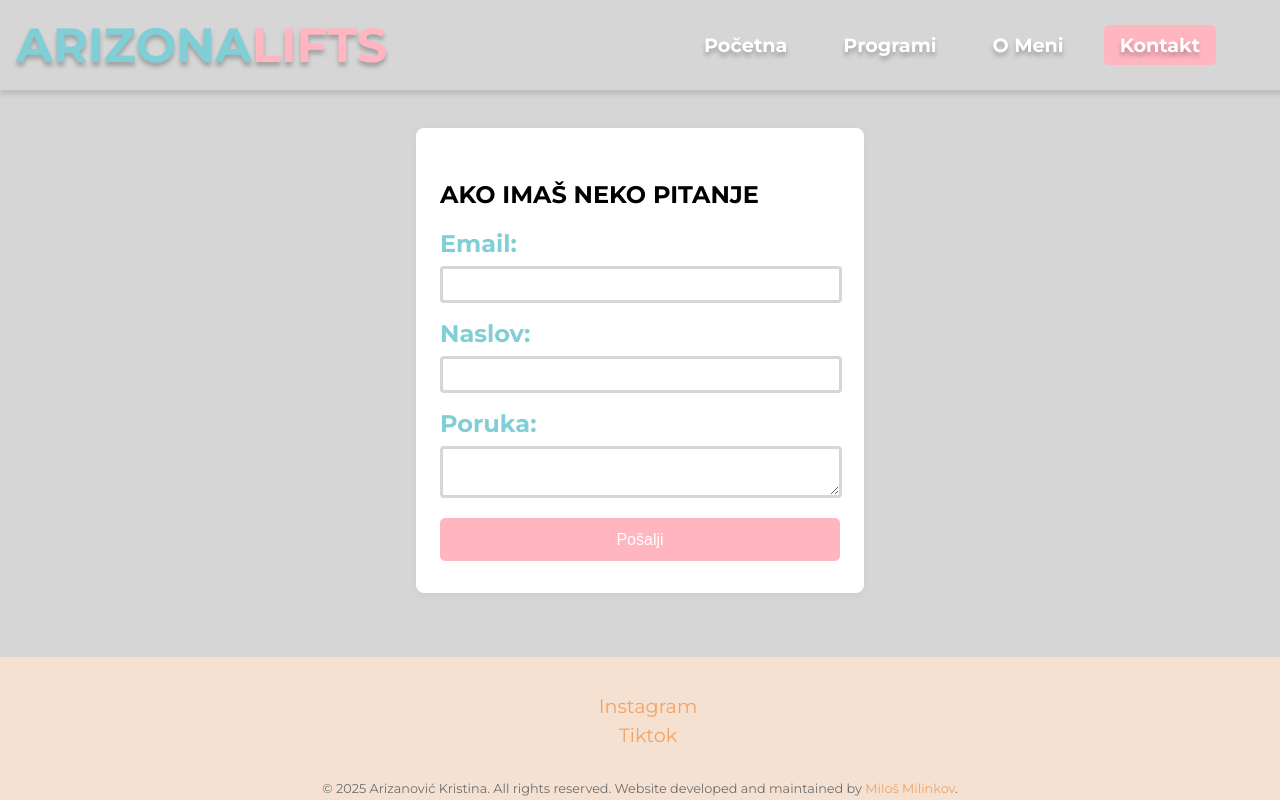
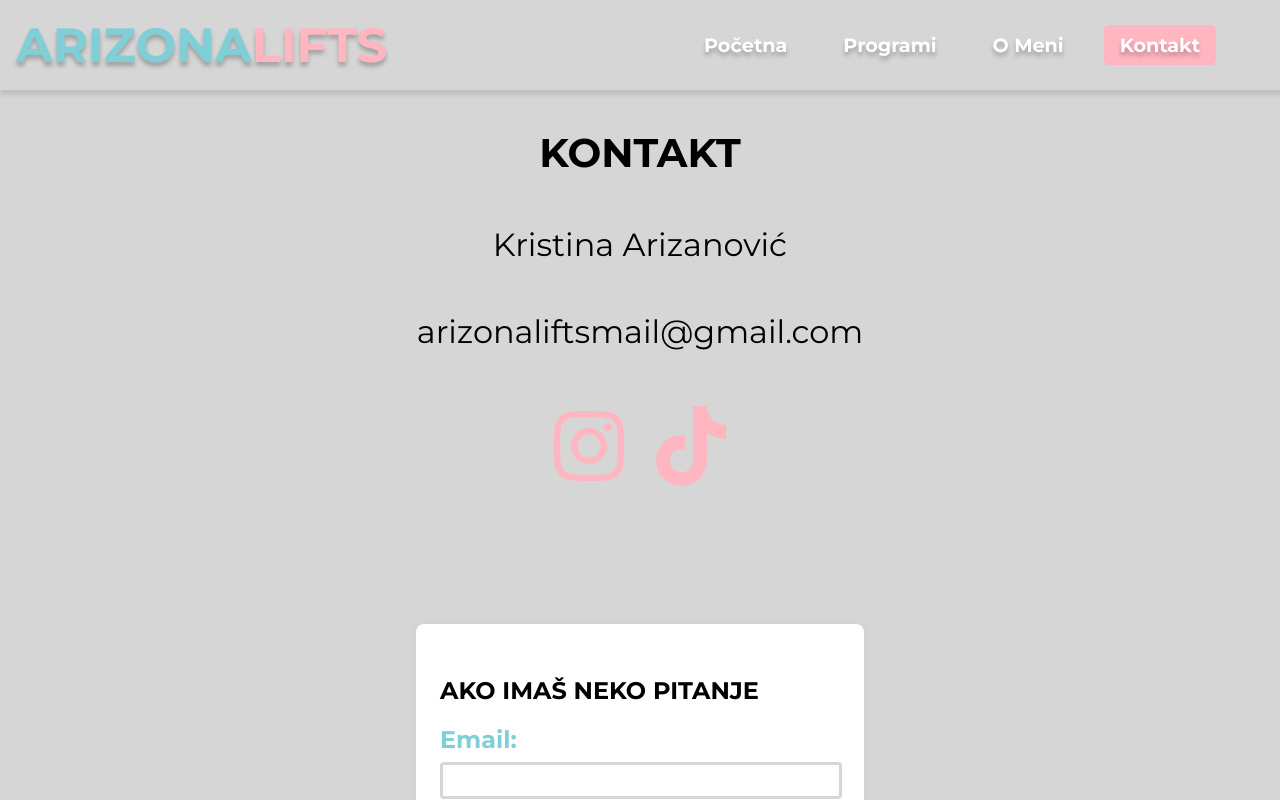
Before and after one commit to MiloshMilinkov/arizonalifts_website, a Nuxt app: page /Contact in a window 1280 px wide. Shown: the top 800 px of the page. Built offline with nearby package versions, Linux system fonts and the light colour scheme.

Commit message:
Adde info section for Contact page

```diff
--- a/package.json
+++ b/package.json
@@ -10,6 +10,9 @@
     "postinstall": "nuxt prepare"
   },
   "dependencies": {
+    "@fortawesome/fontawesome-svg-core": "^6.7.2",
+    "@fortawesome/free-brands-svg-icons": "^6.7.2",
+    "@fortawesome/vue-fontawesome": "^3.0.8",
     "nodemailer": "^6.10.0",
     "nuxt": "^3.16.2",
     "vue": "^3.5.13",
--- a/pages/Contact.vue
+++ b/pages/Contact.vue
@@ -1,4 +1,15 @@
 <template>
+    <section class="information-section">
+    <div class="info-card">
+      <h1>KONTAKT</h1>
+      <p>Kristina Arizanović</p>
+      <p>arizonaliftsmail@gmail.com</p>
+      <div class="social-media-container">
+        <a href="https://www.instagram.com/arizonalifts/" class="social-media-icon"><font-awesome-icon :icon="['fab', 'instagram']" /></a>
+        <a href="https://www.tiktok.com/@arizonalifts" class="social-media-icon"><font-awesome-icon :icon="['fab', 'tiktok']" /></a>
+      </div>
+    </div>
+    </section>
     <section class="contact-section">
         <BaseCard class="contact-card">
             <h1>AKO IMAŠ NEKO PITANJE</h1>
@@ -70,11 +81,11 @@
 </script>
 
 <style scoped>
-  .contact-section {
+  .contact-section, .information-section {
     padding: 4rem 1rem;
     margin: 0 auto;
     display: flex;
-    flex-direction: column;;
+    flex-direction: column;
     justify-content: center;
     align-items: center;
   }
@@ -117,4 +128,29 @@
     color: red;
     margin-top: 1rem;
   }
+  .info-card{
+    display: flex;
+    flex-direction: column;
+    justify-content: center;
+  }
+  .info-card h1{
+    font-size: 2.5rem;
+    margin: 0 auto;
+    margin-bottom: 3rem;
+  }
+  .info-card p {
+    font-size: 2rem;
+    margin: 0  auto;
+    margin-bottom: 3rem;
+  }
+  .social-media-container{
+    display: flex;
+    justify-content: center;
+    gap: 2rem;
+  }
+  .social-media-icon{
+    text-decoration: none;
+    font-size: 5rem;
+    color: #FFB6C1;;
+  }
 </style>
--- /dev/null
+++ b/plugins/fontawesome.js
@@ -0,0 +1,12 @@
+import { defineNuxtPlugin } from '#app'
+import { library } from '@fortawesome/fontawesome-svg-core'
+import { FontAwesomeIcon } from '@fortawesome/vue-fontawesome'
+
+
+import { faInstagram, faTiktok } from '@fortawesome/free-brands-svg-icons'
+
+library.add(faInstagram, faTiktok)
+
+export default defineNuxtPlugin((nuxtApp) => {
+  nuxtApp.vueApp.component('font-awesome-icon', FontAwesomeIcon)
+})
```
Also changed, not shown: 1 other file (tests, documents, lock files or other folders).
